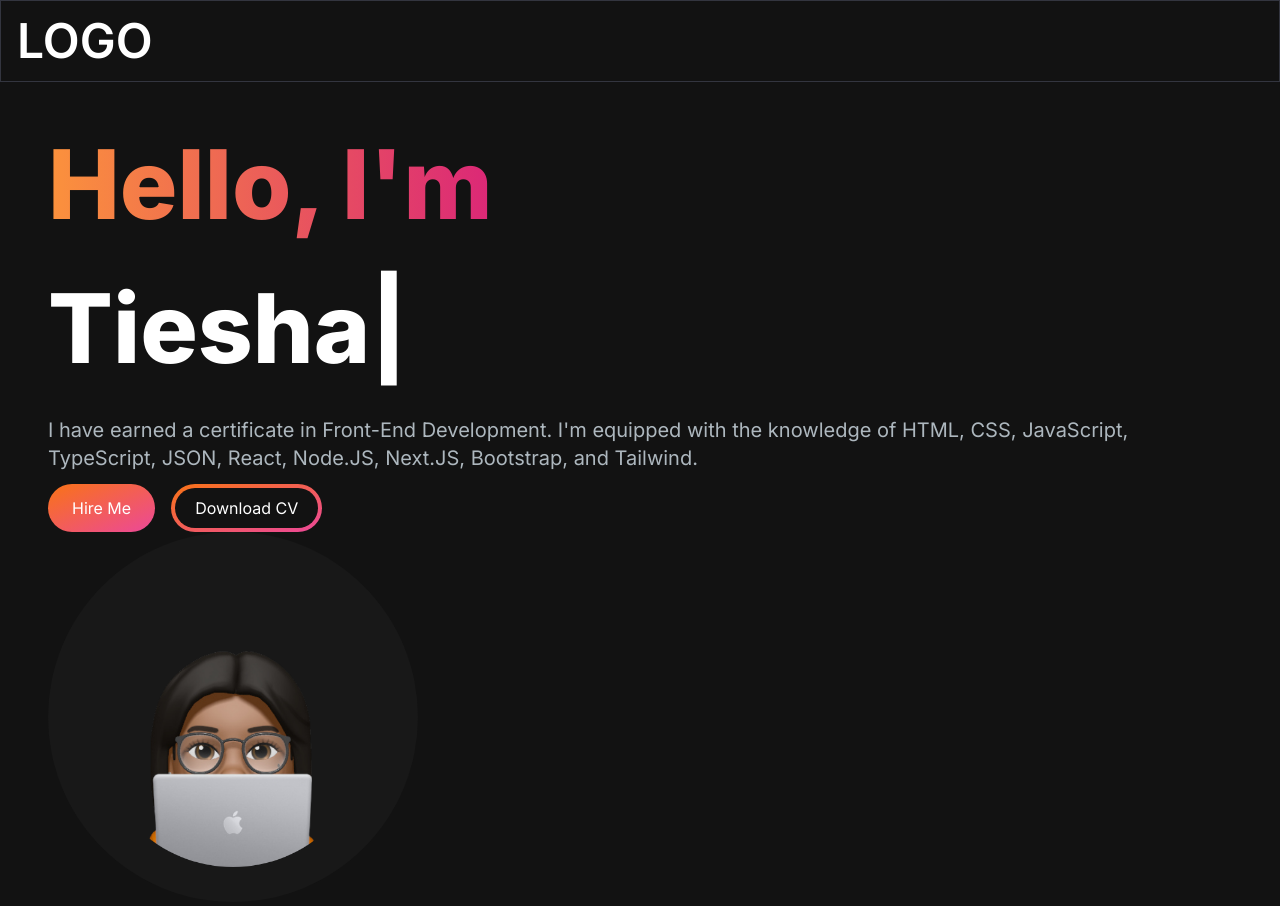
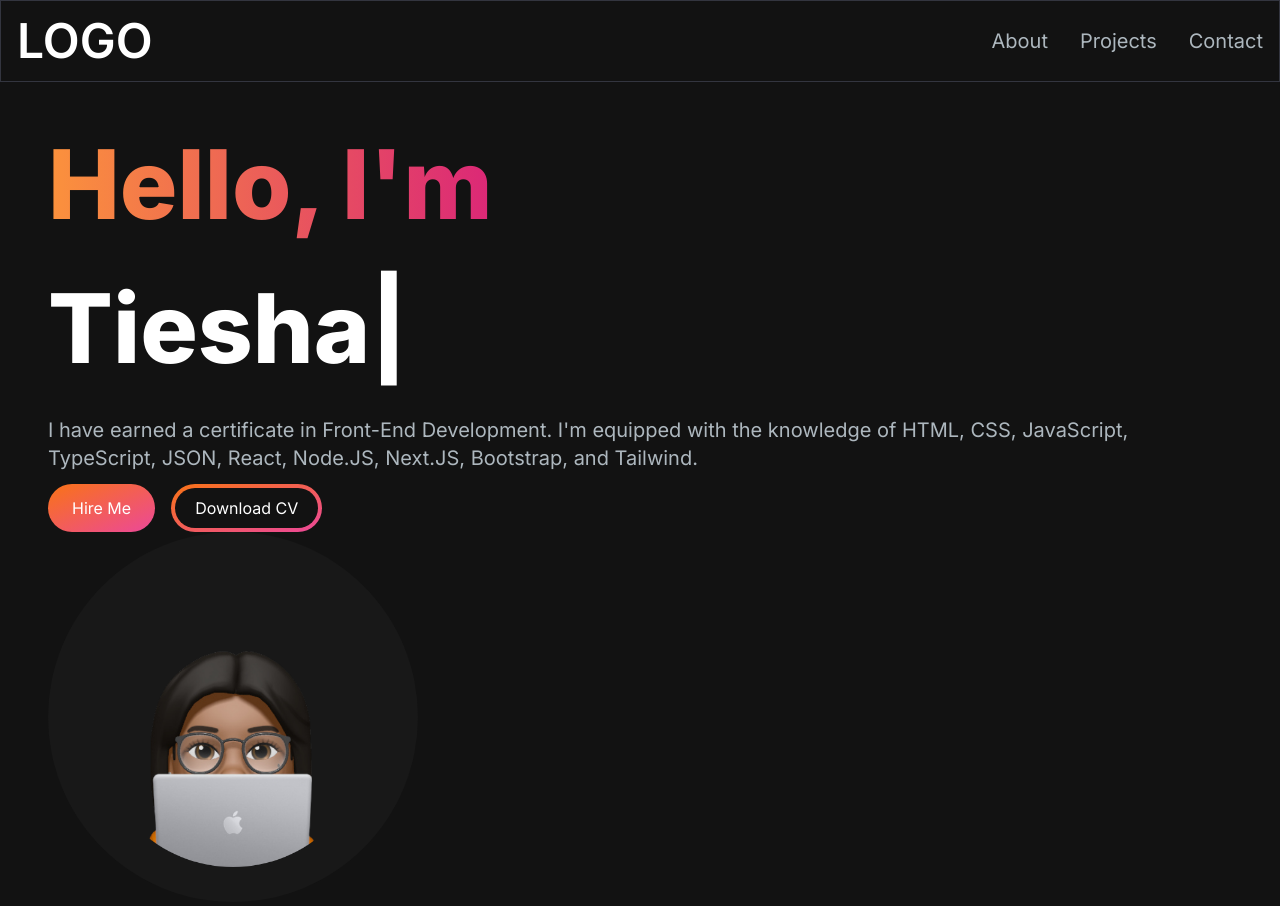
Before and after one commit to Tiesha93/portfolio-website, a Next.js app: page / in a window 1280 px wide. Shown: the top 906 px of the page. Built offline with nearby package versions, Linux system fonts and the light colour scheme.

Commit message:
Added links

```diff
--- a/src/app/components/Navbar.jsx
+++ b/src/app/components/Navbar.jsx
@@ -2,6 +2,8 @@
 import Link from "next/link";
 import NavLink from "./NavLink";
 import React, { useState } from "react";
+import { Bars3Icon, XMarkIcon } from "@heroicons/react/24/solid";
+import MenuOverlay from "./MenuOverlay";
 
 const navLinks = [
   {
@@ -21,7 +23,7 @@
 const Navbar = () => {
   const [navbarOpen, setNavbarOpen] = useState(false);
   return (
-    <nav className="fixed mx-auto border border-[#33353F] top-0 left-0 right-0 z-10 bg-[#121212] bg-opacity-100">
+    <nav className="fixed mx-auto border border-[#33353F] top-0 left-0 right-0 z-10 bg-[#121212] bg-opacity-50">
       <div className="flex container lg:py-4 flex-wrap items-center justify-between mx-auto px-4 py-2">
         <Link
           href={"/"}
@@ -29,7 +31,34 @@
         >
           LOGO
         </Link>
+        <div className="mobile-menu block md:hidden">
+          {!navbarOpen ? (
+            <button
+              onClick={() => setNavbarOpen(true)}
+              className="flex items-center px-3 py-2 border rounded border-slate-200 text-slate-200 hover:text-white hover:border-white"
+            >
+              <Bars3Icon className="h-5 w-5" />
+            </button>
+          ) : (
+            <button
+              onClick={() => setNavbarOpen(false)}
+              className="flex items-center px-3 py-2 border rounded border-slate-200 text-slate-200 hover:text-white hover:border-white"
+            >
+              <XMarkIcon className="h-5 w-5" />
+            </button>
+          )}
+        </div>
+        <div className="menu hidden md:block md:w-auto" id="navbar">
+          <ul className="flex p-4 md:p-0 md:flex-row md:space-x-8 mt-0">
+            {navLinks.map((link, index) => (
+              <li key={index}>
+                <NavLink href={link.path} title={link.title} />
+              </li>
+            ))}
+          </ul>
+        </div>
       </div>
+      {navbarOpen ? <MenuOverlay links={navLinks} /> : null}
     </nav>
   );
 };
```
